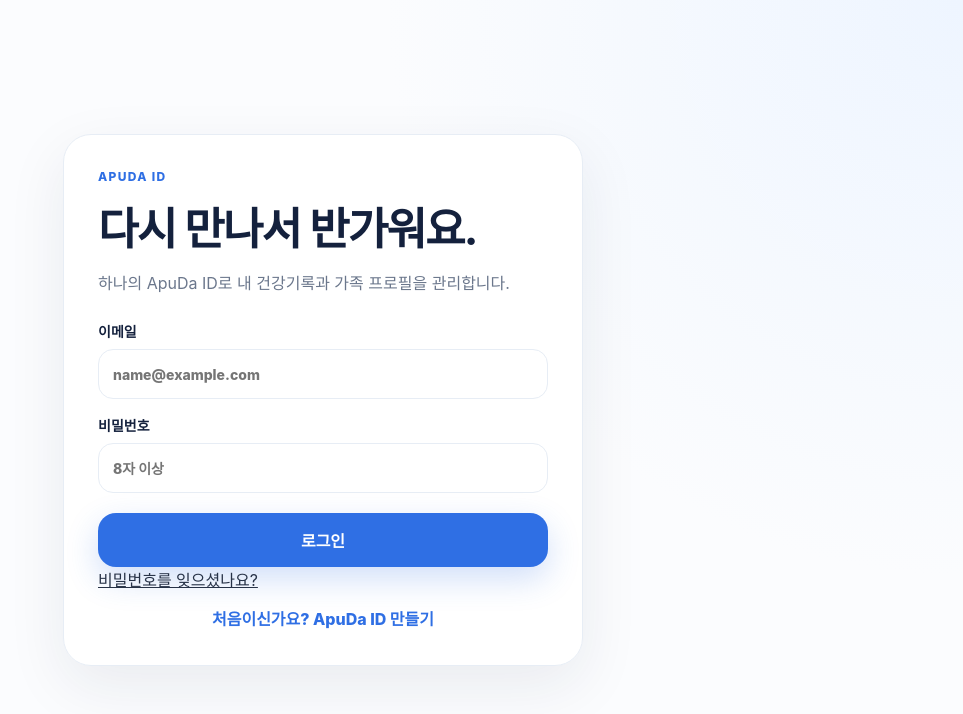
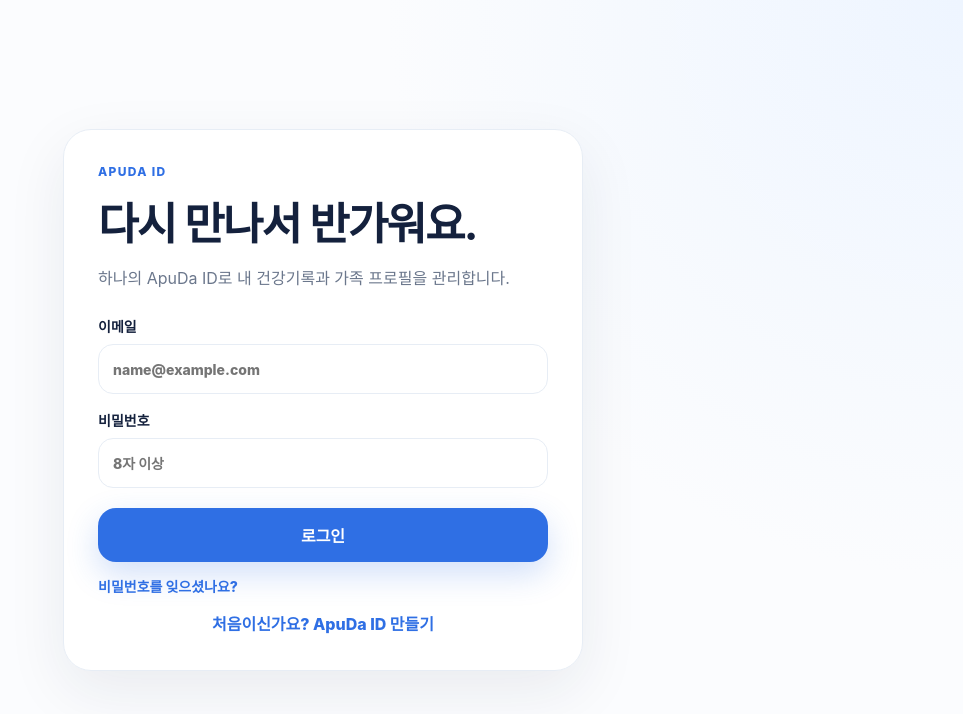
Before and after one commit to Mespital/ApuDa, a Next.js app in the folder platform/: page /login in a window 1280 px wide. Shown: the top 714 px of the page, without its empty margins (317-1280 px from the left). Built offline with nearby package versions, Linux system fonts and the light colour scheme; no server answers.

Commit message:
feat(platform): style auth helper links

```diff
--- a/platform/app/globals.css
+++ b/platform/app/globals.css
@@ -1669,3 +1669,17 @@ a {
     grid-template-columns: 1fr;
   }
 }
+
+
+.textLink {
+  display: inline-block;
+  margin-top: 14px;
+  color: var(--apuda-blue);
+  font-size: 14px;
+  font-weight: 800;
+  text-decoration: none;
+}
+
+.textLink:hover {
+  text-decoration: underline;
+}
```
